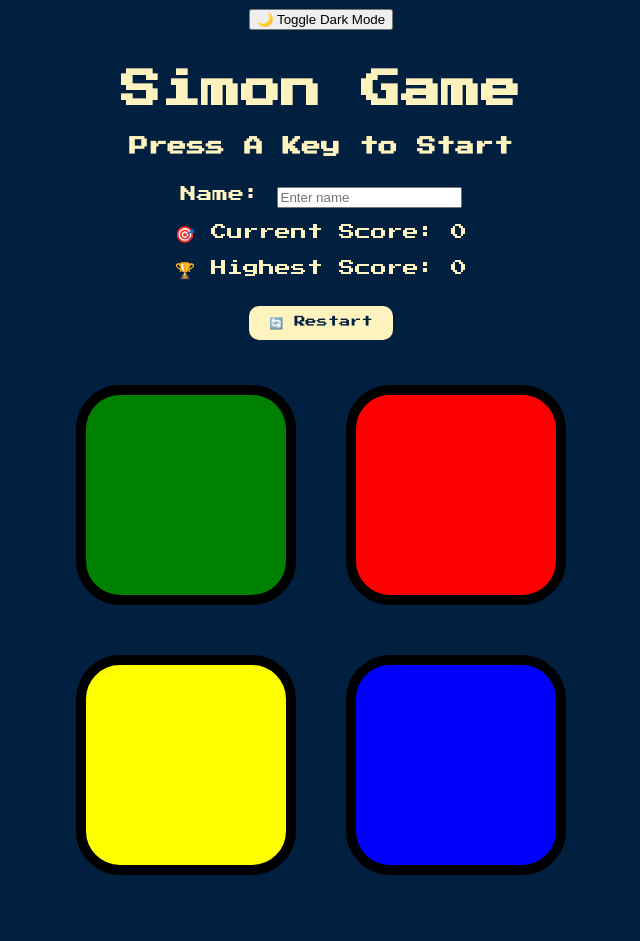
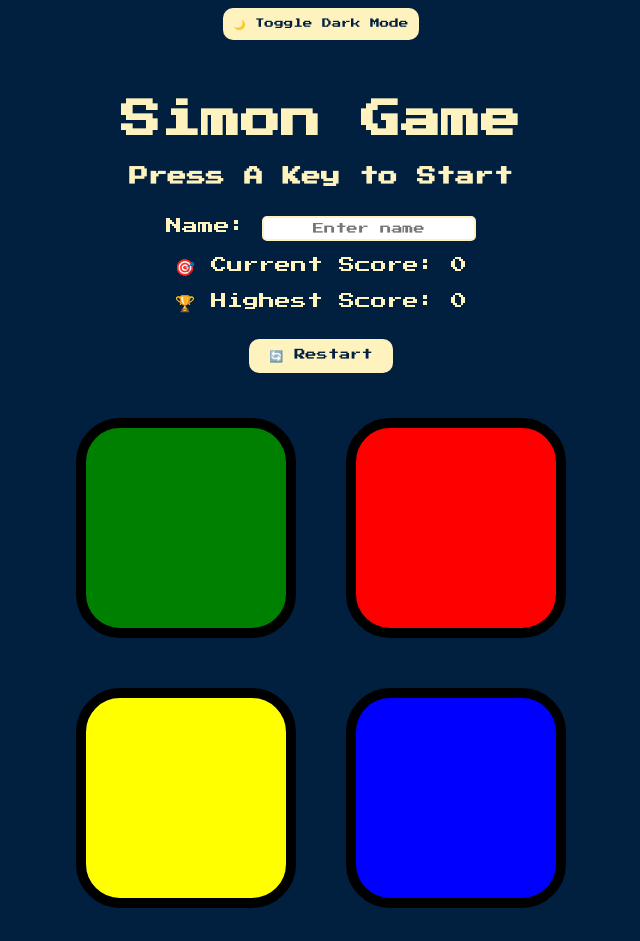
Before and after one commit to Pranavsahu07/SimonGame, a plain HTML site: page index.html in a window 1280 px wide. Shown: the whole page, without its empty margins (319-959 px from the left). Before the commit the page ends 908 px from the top, so only its background shows below. Drawn offline with nearby package versions, Linux system fonts and the light colour scheme.

Commit message:
Update styles.css

```diff
--- a/styles.css
+++ b/styles.css
@@ -77,3 +77,52 @@ body {
   background-color: red;
   opacity: 0.8;
 }
+
+.high-score-name {
+  margin-top: 15px;
+}
+
+#player-name {
+  font-family: 'Press Start 2P', cursive;
+  font-size: 0.7rem;
+  padding: 5px;
+  width: 200px;
+  text-align: center;
+  border-radius: 5px;
+  border: 2px solid #FEF2BF;
+  background-color: #fff;
+  color: #011F3F;
+}
+
+#dark-mode-toggle {
+  padding: 10px;
+  font-family: 'Press Start 2P', cursive;
+  font-size: 0.6rem;
+  background-color: #FEF2BF;
+  color: #011F3F;
+  border: none;
+  border-radius: 10px;
+  cursor: pointer;
+  margin-bottom: 20px;
+}
+
+body.dark-mode {
+  background-color: #121212;
+  color: #FFFFFF;
+}
+
+body.dark-mode .btn {
+  filter: brightness(0.85);
+}
+
+body.dark-mode #restart-btn,
+body.dark-mode #dark-mode-toggle {
+  background-color: #444;
+  color: #FEF2BF;
+}
+
+body.dark-mode input {
+  background-color: #222;
+  color: #fff;
+  border-color: #fff;
+}
```
